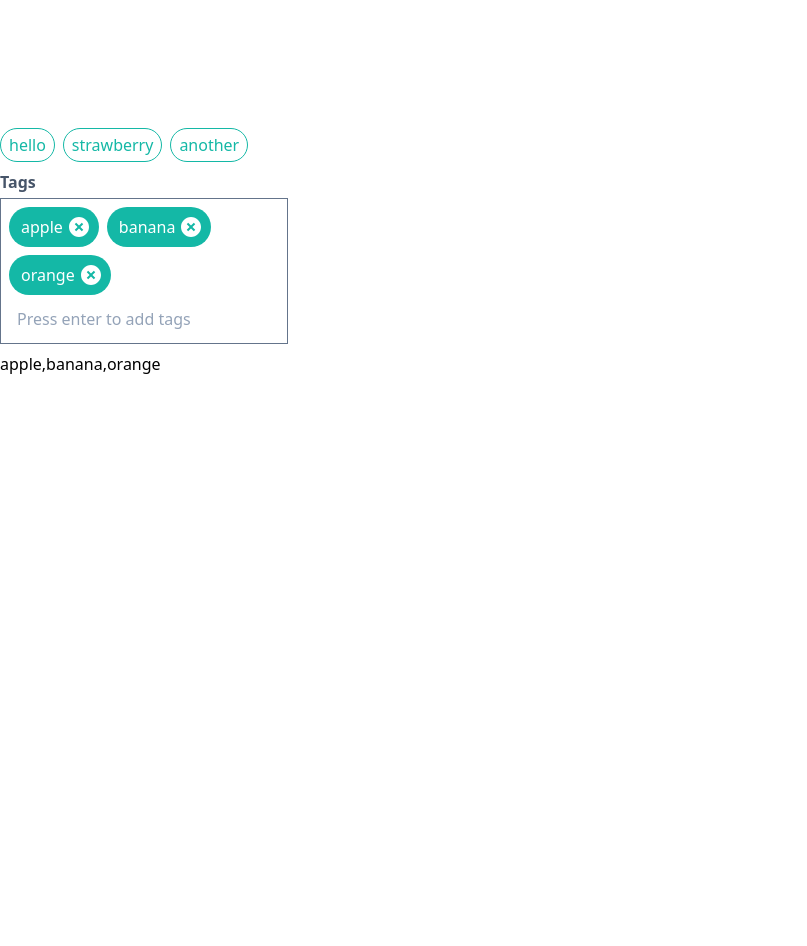
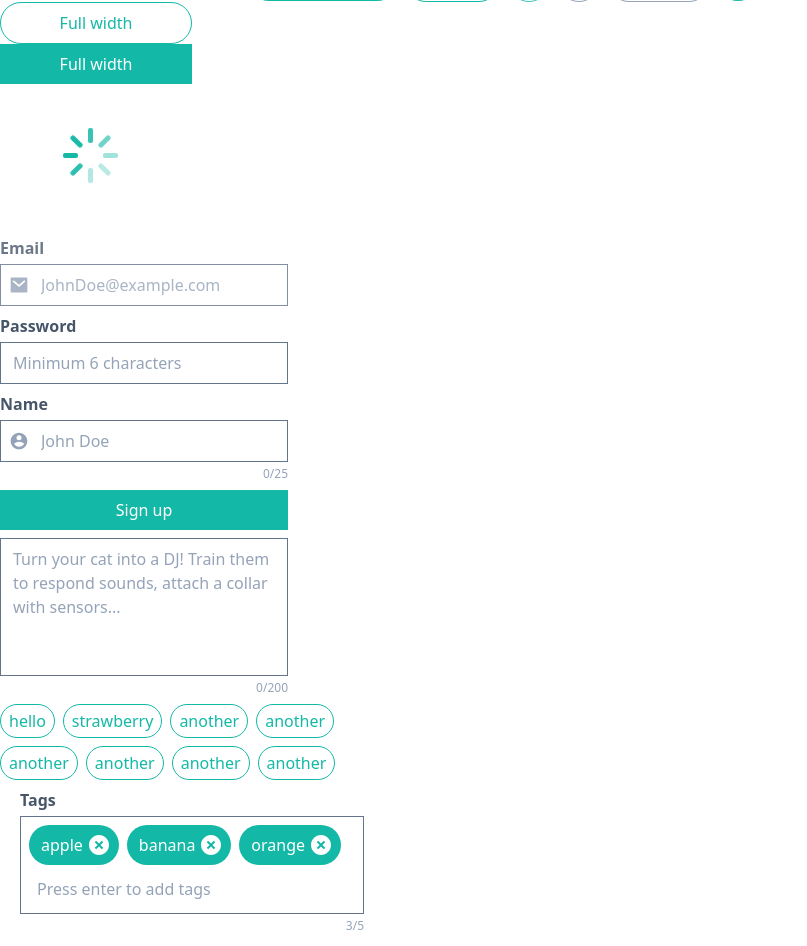
Before and after one commit to KellyCHI22/HowTo, a React (Vite) app: page /create in a window 1280 px wide. Shown: the part 40-986 px from the top of the page, without its empty margins (0-807 px from the left). Before the commit the page ends 800 px from the top, so only its background shows below. Built offline with nearby package versions, Linux system fonts and the light colour scheme.

Commit message:
layout: add TagInput input limits

```diff
--- a/src/components/elements/TagInput.tsx
+++ b/src/components/elements/TagInput.tsx
@@ -12,7 +12,7 @@ interface TagInputProps extends ComponentPropsWithoutRef<'input'> {
   label: string;
   tags: string[];
   value: string;
-  limit?: number;
+  error?: string;
   disabled?: boolean;
   placeholder?: string;
   onChange?: ChangeEventHandler<HTMLInputElement>;
@@ -27,7 +27,7 @@ const TagInput = forwardRef<HTMLInputElement, TagInputProps>(
       label,
       tags,
       value,
-      limit,
+      error,
       disabled,
       placeholder,
       onChange,
@@ -69,21 +69,18 @@ const TagInput = forwardRef<HTMLInputElement, TagInputProps>(
             id={id}
             value={value}
             placeholder={placeholder}
-            onChange={onChange}
-            onKeyUp={onAddTag}
+            onChange={(e) => onChange?.(e)}
+            onKeyUp={(e) => onAddTag?.(e)}
             className={clsx(
               rest.className,
-              'w-[25ch] border-none text-black placeholder-slate-400 focus:outline-none focus:ring-0'
+              'w-[24ch] border-none text-black placeholder-slate-400 focus:outline-none focus:ring-0'
             )}
           />
         </div>
-        {limit ? (
-          <div className="mt-1 flex justify-end text-xs text-slate-400">
-            <span>
-              {value.length}/{limit}
-            </span>
-          </div>
-        ) : null}
+        <div className="mt-1 flex justify-between text-xs text-slate-400">
+          <span className="text-red-500">{error}</span>
+          <span>{tags.length}/5</span>
+        </div>
       </div>
     );
   }
--- a/src/components/layouts/RootLayout.tsx
+++ b/src/components/layouts/RootLayout.tsx
@@ -30,24 +30,30 @@ export default function RootLayout() {
   // tag
   const [tags, setTags] = useState<string[]>(['apple', 'banana', 'orange']);
   const [newTag, setNewTag] = useState('');
+  const [tagError, setTagError] = useState('');
   const removeTag = (indexToRemove: number) => {
     setTags([...tags.filter((_, index) => index !== indexToRemove)]);
   };
   const addTag = (event: React.KeyboardEvent<HTMLInputElement>) => {
     if (event.key === 'Enter') {
-      if (newTag !== '') {
+      if (newTag.length > 20) {
+        return setTagError('Tags cannot be longer than 20 characters');
+      } else if (tags.length >= 5) {
+        return setTagError('Cannot add more than 5 tags');
+      } else if (newTag !== '') {
         setTags([...tags, newTag]);
         setNewTag('');
+        setTagError('');
       }
     }
   };
 
   return (
     <>
-      <header className="flex items-center gap-2">
+      <nav className="flex items-center gap-2">
         This is a logo
         <Link to="/search">Search something</Link>
-        {/* <Button loading={false} primary basic>
+        <Button loading={false} primary basic>
           Get started <RiArrowRightLine className="inline text-2xl" />
         </Button>
         <Button loading={false} outline basic>
@@ -64,21 +70,21 @@ export default function RootLayout() {
         </Button>
         <Button loading={false} primary rounded>
           <RiHeartLine className="inline text-2xl" />
-        </Button> */}
-      </header>
+        </Button>
+      </nav>
       <div className="w-48">
-        {/* <Button loading={false} full outline rounded>
+        <Button loading={false} full outline rounded>
           Full width
         </Button>
         <Button loading={false} full primary>
           Full width
-        </Button> */}
+        </Button>
       </div>
       <div className="grid h-36 w-48 place-items-center">
-        {/* <Spinner /> */}
+        <Spinner />
       </div>
       <div className="w-72">
-        {/* <Input
+        <Input
           type="text"
           label="Email"
           id="email"
@@ -109,8 +115,8 @@ export default function RootLayout() {
         />
         <Button loading={false} full primary>
           Sign up
-        </Button> */}
-        {/* <Textarea
+        </Button>
+        <Textarea
           id="intro"
           value={intro}
           rows={5}
@@ -118,20 +124,26 @@ export default function RootLayout() {
           onChange={(e) => setIntro(e.target.value)}
           limit={200}
           placeholder="Turn your cat into a DJ! Train them to respond sounds, attach a collar with sensors..."
-        /> */}
+        />
       </div>
-      <div className="w-72">
-        <div className="flex gap-2">
+      <div className="w-96">
+        <div className="flex flex-wrap gap-2">
           <Tag label="hello" />
           <Tag label="strawberry" />
           <Tag label="another" />
+          <Tag label="another" />
+          <Tag label="another" />
+          <Tag label="another" />
+          <Tag label="another" />
+          <Tag label="another" />
         </div>
-        <div>
+        <div className="mx-5">
           <TagInput
             label="Tags"
             id="tags"
             tags={tags}
             value={newTag}
+            error={tagError}
             onAddTag={addTag}
             onRemoveTag={removeTag}
             onChange={(e) => setNewTag(e.target.value)}
```
